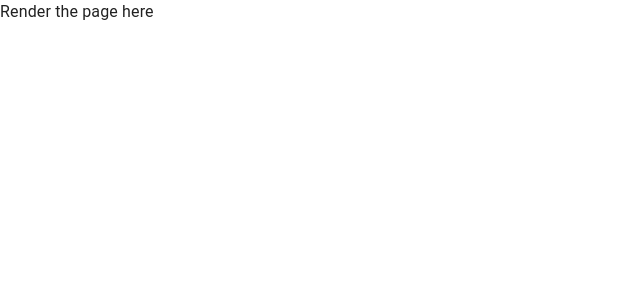
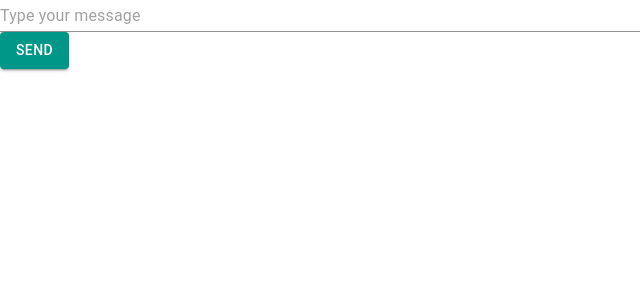
Before and after one commit to fajr-abdelali/uploader-app-challenge, a React (Vite) app: page / in a window 1280 px wide. Shown: the top 300 px of the page, without its empty margins (0-640 px from the left). Built offline with nearby package versions, Linux system fonts and the light colour scheme.

Commit message:
create inputs components and messag interface

```diff
--- a/src/App.tsx
+++ b/src/App.tsx
@@ -1,13 +1,15 @@
-import React, { useState } from 'react';
-import { ThemeProvider, CssBaseline, Box } from '@mui/material';
-import theme from './app/theme';
-import UploaderBar from './app/components/UploaderBar';
-import SentItemComponent from './app/components/SentItem';
-import type { Attachment, SentItem } from './app/types';
-import Page from './app/Page';
+import React, { useState } from "react";
+import { ThemeProvider, CssBaseline, Box } from "@mui/material";
+import theme from "./app/theme";
+import TopBarComponent from "./components/topBar/TopBarComponent";
+import type { IMessage } from "./interface/Message";
 
 const App: React.FC = () => {
-  const [items, setItems] = useState<ItemType[]>([]);  // store the sent items
+  const [items, setItems] = useState(); // store the sent items
+
+  const handleSend = (message: IMessage) => {
+    console.log(message);
+  };
 
   // TODO: handleSend(text, attachments)
 
@@ -19,8 +21,8 @@ const App: React.FC = () => {
 
   return (
     <ThemeProvider theme={theme}>
+      <TopBarComponent onSend={handleSend}></TopBarComponent>
       <CssBaseline />
-      <Page/>
     </ThemeProvider>
   );
 };
--- /dev/null
+++ b/src/components/topBar/MessageTextInput.tsx
@@ -0,0 +1,18 @@
+import { Input } from "@mui/material";
+
+interface MessageTextInputProps {
+  value: string;
+  onChange: (value: string) => void;
+}
+const MessageTextInput = ({ value, onChange }: MessageTextInputProps) => {
+  return (
+    <Input
+      value={value}
+      onChange={(e) => onChange(e.target.value)}
+      placeholder="Type your message"
+      fullWidth
+    />
+  );
+};
+
+export default MessageTextInput;
--- /dev/null
+++ b/src/components/topBar/TopBarComponent.tsx
@@ -0,0 +1,39 @@
+import { Button, Stack } from "@mui/material";
+import { useState } from "react";
+import MessageTextInput from "./MessageTextInput";
+import type { IMessage } from "../../interface/Message";
+
+
+
+interface ITopBarComponentProp {
+  onSend: (message: IMessage) => void;
+}
+
+const TopBarComponent = ({ onSend }: ITopBarComponentProp) => {
+  const [message, setMessage] = useState<IMessage>({
+    text: "",
+    img: undefined,
+  });
+
+  const handleTextChange = (text: string) =>
+    setMessage((msg) => ({ ...msg, text }));
+
+
+  const handleSend = () => {
+    if (message.text.trim() || message.img) {
+      onSend(message);
+      setMessage({ text: "", img: undefined });
+    }
+  };
+
+  return (
+    <div>
+      <MessageTextInput value={message.text} onChange={handleTextChange} />
+      <Button variant="contained" onClick={handleSend}>
+        Send
+      </Button>
+    </div>
+  );
+};
+
+export default TopBarComponent;
--- /dev/null
+++ b/src/interface/Message.ts
@@ -0,0 +1,4 @@
+export interface IMessage {
+  text: string;
+  img?: string;
+}
```
Also changed, not shown: src/components/topBar/MessageImageInput.tsx (added, +17 -0 lines), 1 other file (tests, documents, lock files or other folders).
